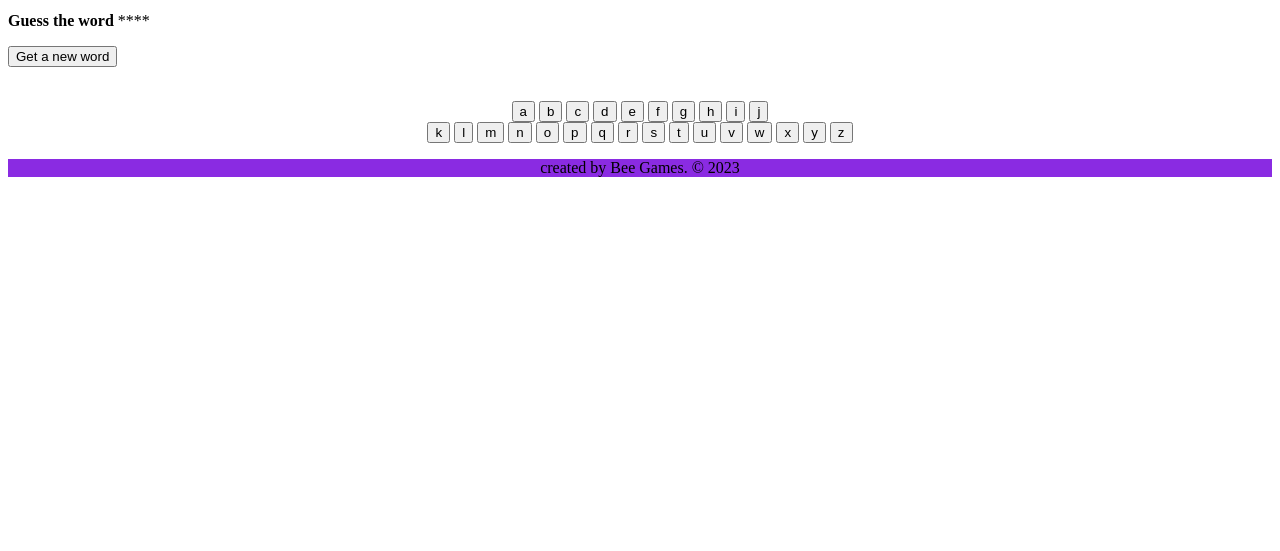
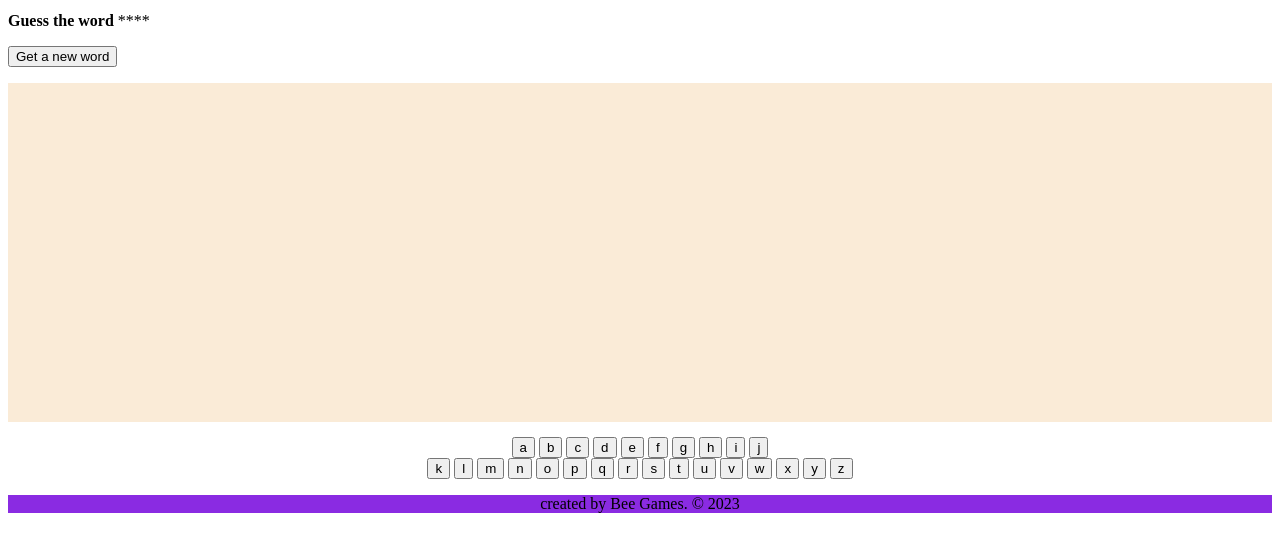
Before and after one commit to EliranTakiya/HangMan, a website: page index.html in a window 1280 px wide. Shown: the part 125-676 px from the top of the page. Drawn offline with Linux system fonts and the light colour scheme.

Commit message:
Update index.html main

```diff
--- a/index.html
+++ b/index.html
@@ -29,7 +29,10 @@
     <p id="guessed-letters"></p><button onclick="window.location.reload()">Get a new word</button>
     <p id="error-message" style="color:red"></p>
 
-    <div class="man" id="man"><img id="man1" alt=""></div>
+    <main id="main" style="background-color: antiquewhite; height:339px; margin-bottom:15px;">
+    <div class="man" id="man"><img style="padding-top:7px;" id="man1" alt=""></div>
+   </main>
+
     <div class="container">
         <div class="row one">
             <button id="a">a</button>
```
